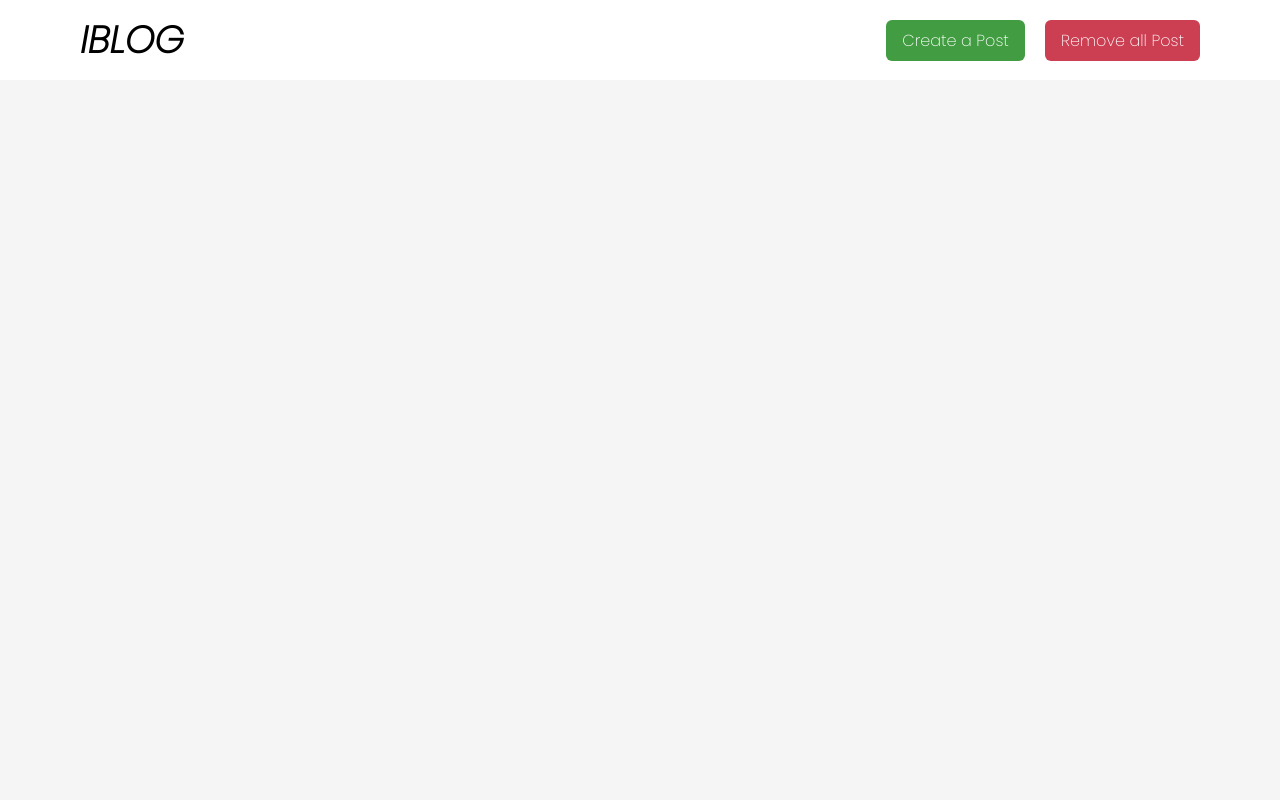
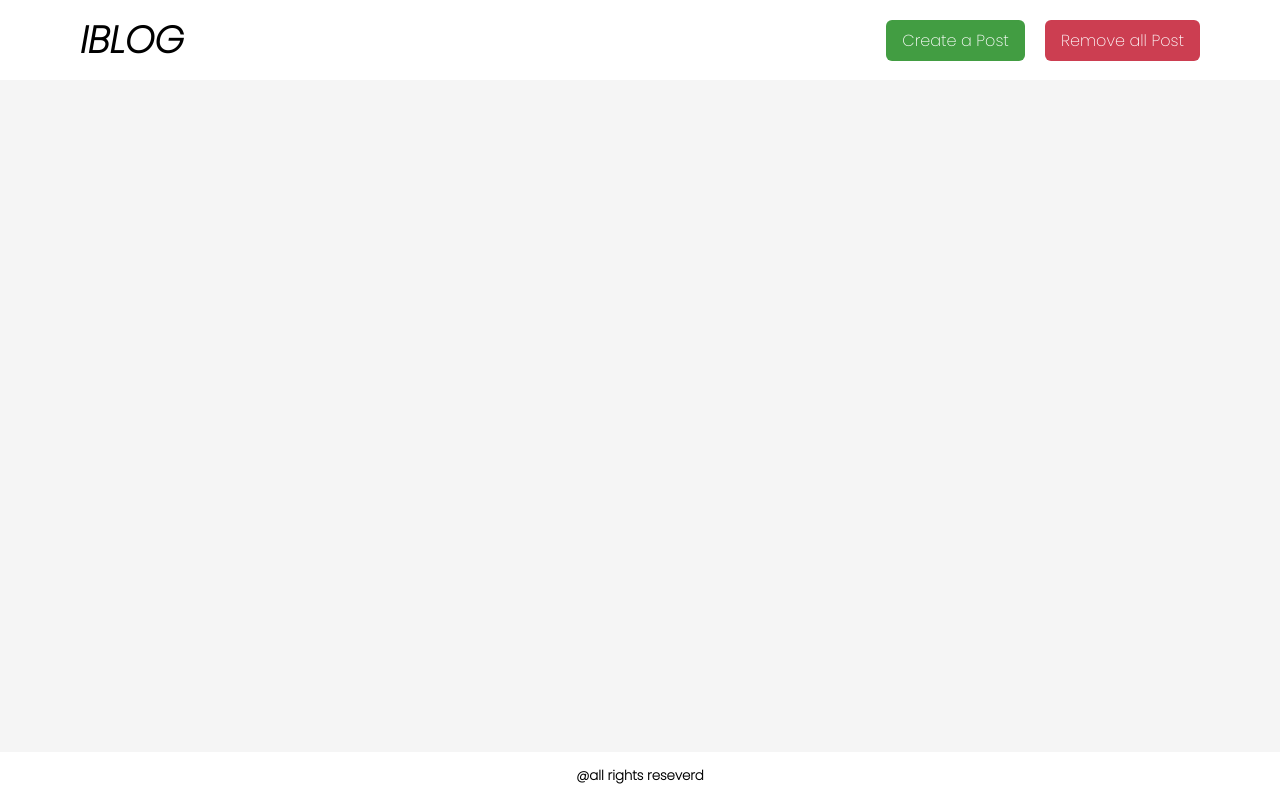
Before and after one commit to suraj9318/blog-assignment, a React (Create React App) app: page / in a window 1280 px wide. Built offline with nearby package versions, Linux system fonts and the light colour scheme; a web font is replaced by a local one.

Commit message:
Footer design Completed

```diff
--- /dev/null
+++ b/src/componets/Footer.jsx
@@ -0,0 +1,11 @@
+import React from 'react'
+
+const Footer = () => {
+  return (
+      <footer className='footer'>
+        <h5>@all rights reseverd</h5>
+      </footer>
+  )
+}
+
+export default Footer
--- a/src/index.css
+++ b/src/index.css
@@ -56,3 +56,17 @@ body{
 .header ul .remove-all-post:hover{
   background-color: #d44c0d;
 }
+
+.footer{
+  height: 3rem;
+  background-color: white;
+  position: absolute;
+  bottom: 0;
+  width: 100%;
+ display: flex;
+}
+
+.footer h5{
+  text-align: center;
+  margin: auto;
+}
--- a/src/pages/AllPost.jsx
+++ b/src/pages/AllPost.jsx
@@ -1,9 +1,13 @@
 import React from 'react'
+import Footer from '../componets/Footer'
 import Navbar from '../componets/Navbar'
 
 const AllPost = () => {
   return (
+    <>
      <Navbar/>
+     <Footer/>
+    </>
   )
 }
 
```
